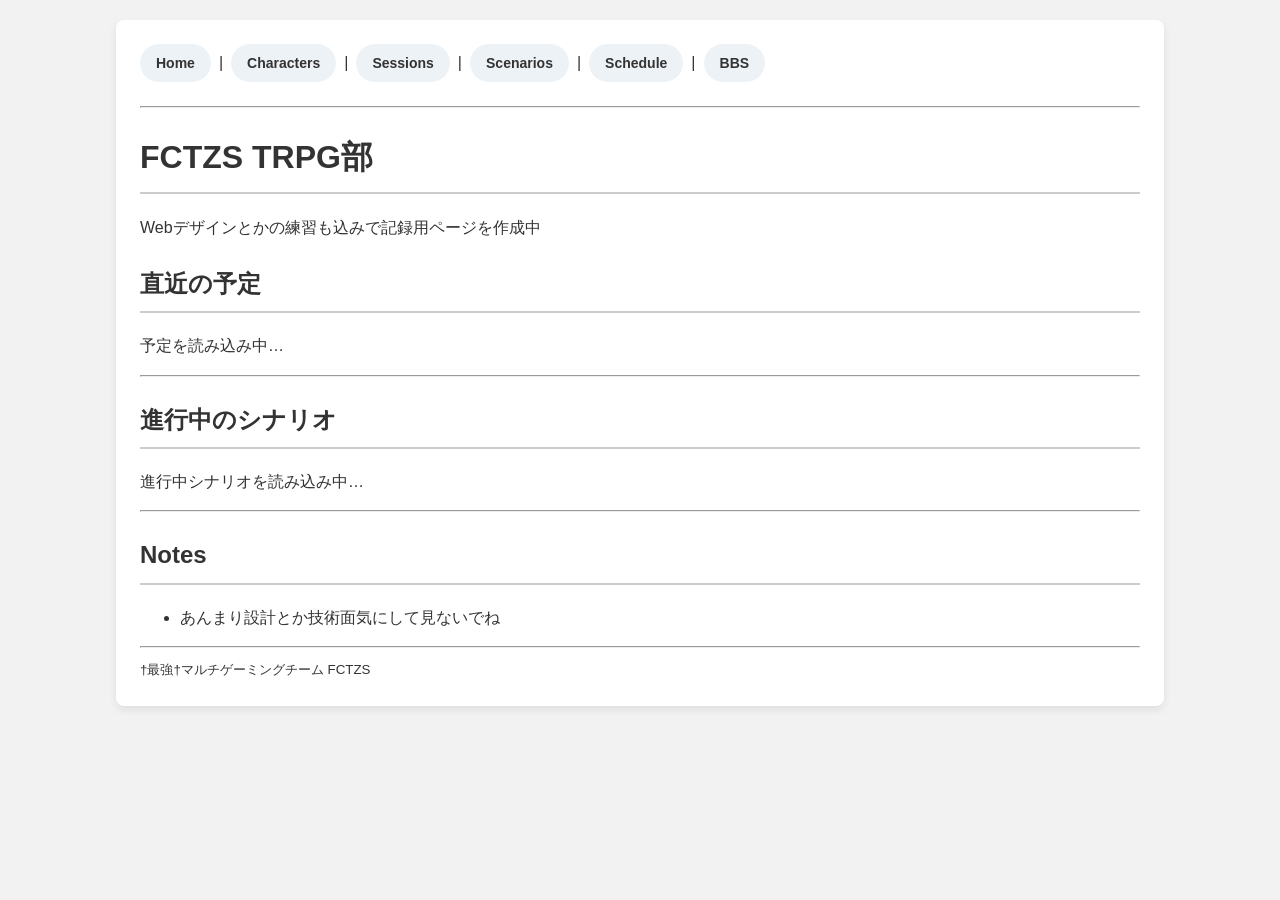
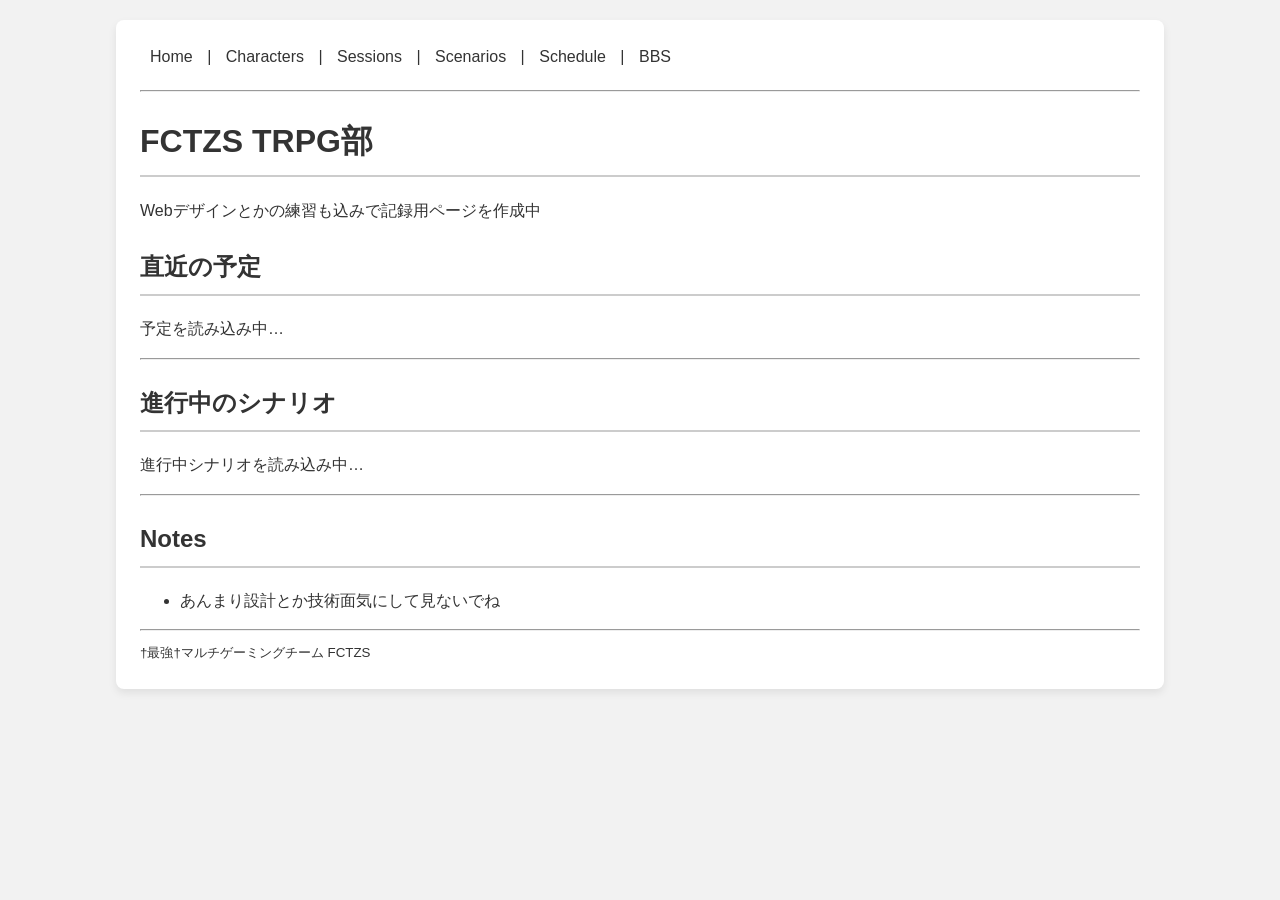

modified:   css/style.css

--- a/css/style.css
+++ b/css/style.css
@@ -51,32 +51,9 @@ body {
     box-shadow: var(--shadow);
 }
 
-.top-nav {
-    margin-bottom: 24px;
-    display: flex;
-    flex-wrap: wrap;
-    gap: 8px;
-    align-items: center;
-}
-.top-nav a {
-    color: var(--text-main);
-    text-decoration: none;
-    background: #edf2f7;
-    padding: 8px 16px;
-    border-radius: 20px;
-    font-size: 14px;
-    font-weight: bold;
-    transition: all 0.2s ease;
-    display: inline-block;
-}
-.top-nav a:hover {
-    background: var(--border-color);
-    text-decoration: none;
-}
-.top-nav a.active {
-    background: var(--primary-color);
-    color: #fff;
-}
+.top-nav { margin-bottom: 20px; }
+.top-nav a { color: var(--text-main); text-decoration: none; margin: 0 10px; }
+.top-nav a:hover { text-decoration: underline; }
 
 h1, h2 { 
     border-bottom: 2px solid #ccc;
